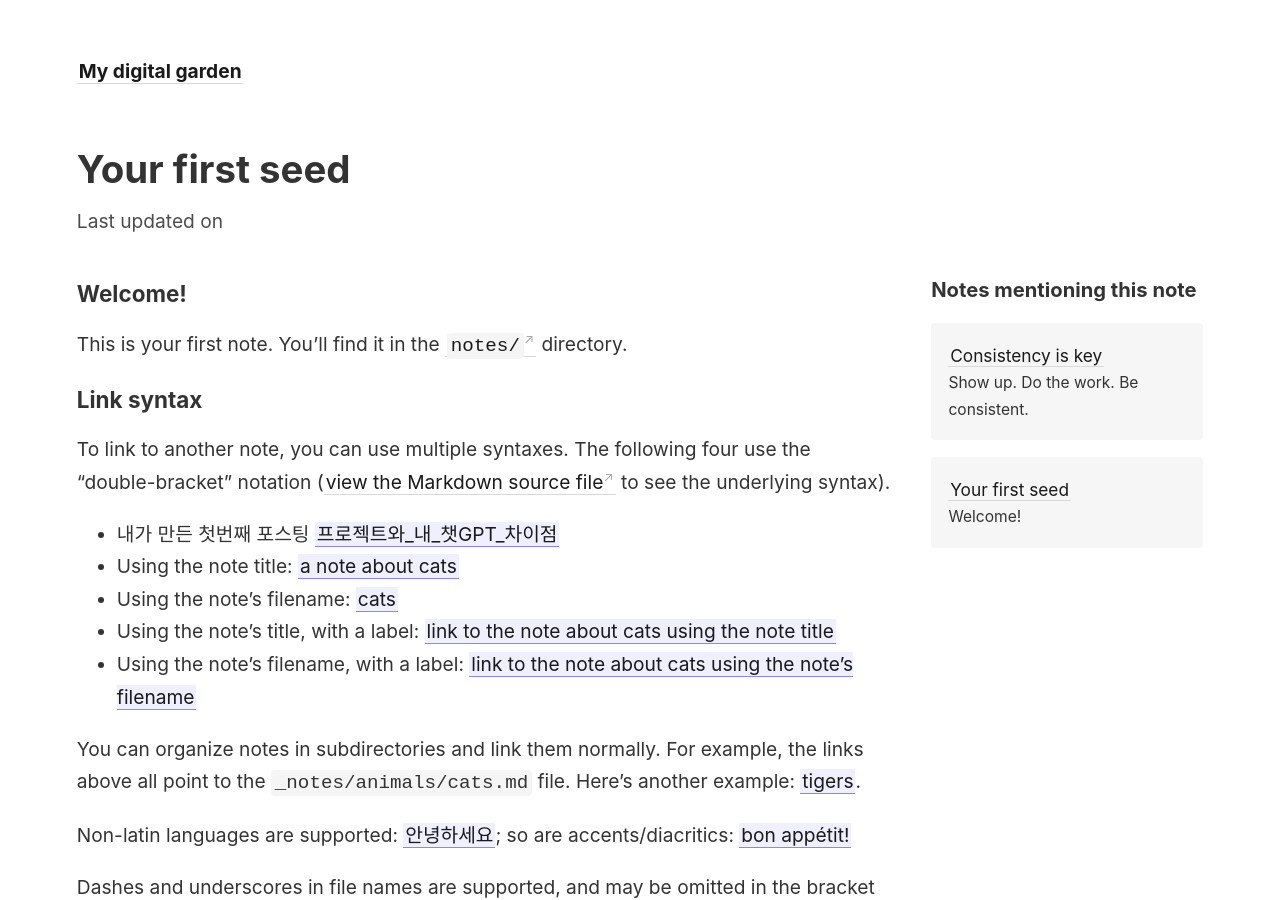
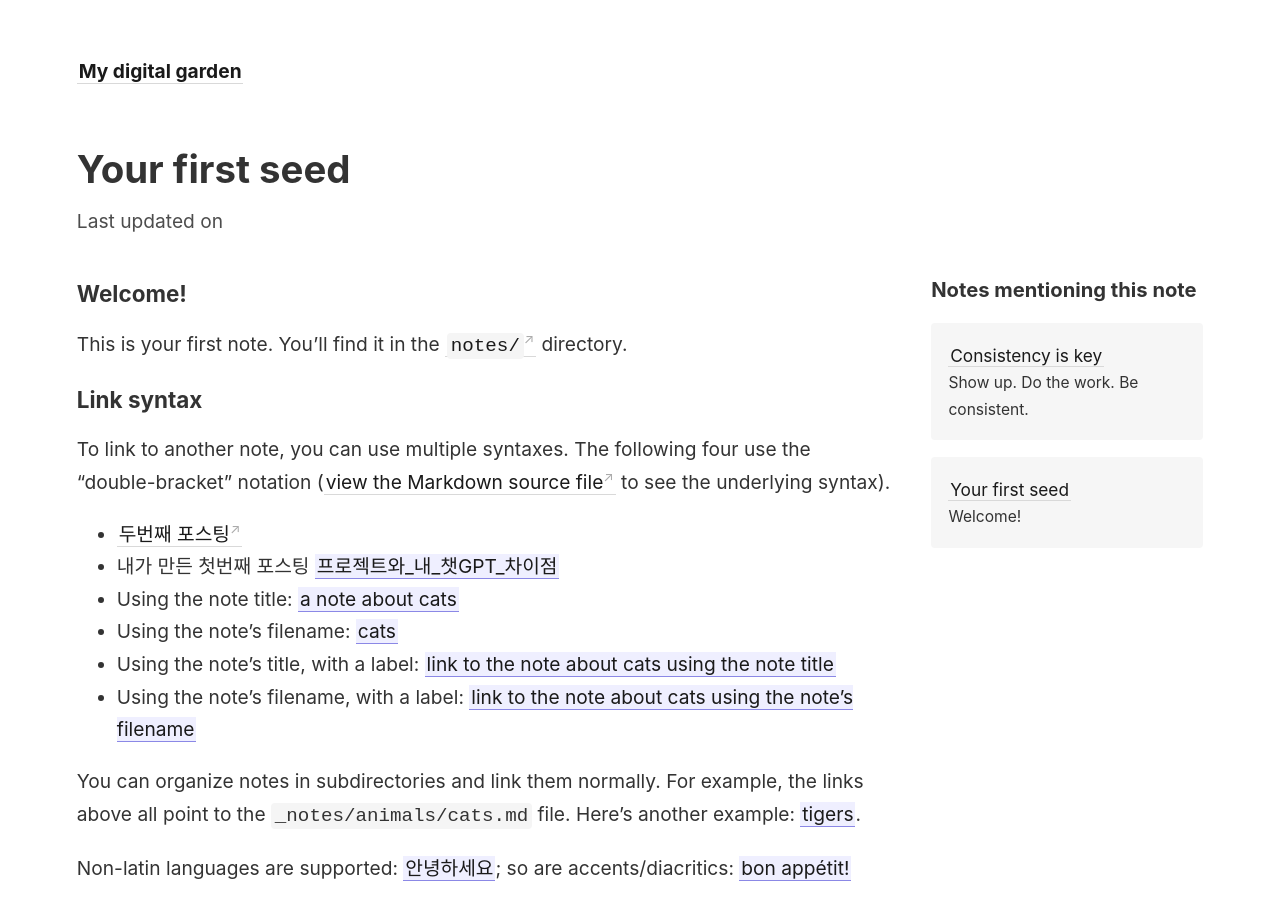
Before and after one commit to thelyver/NodeTopping, a Jekyll site: the page built from _notes/your-first-note.md, in a window 1280 px wide and 900 px high. Built offline with Jekyll 4.4.1, drawn with Linux system fonts in a browser that asks for light colours.

Commit message:
두번째 포스팅

```diff
--- a/_notes/your-first-note.md
+++ b/_notes/your-first-note.md
@@ -10,6 +10,7 @@ This is your first note. You'll find it in the [`notes/`](https://github.com/max
 
 To link to another note, you can use multiple syntaxes. The following four use the "double-bracket" notation ([view the Markdown source file](https://github.com/maximevaillancourt/digital-garden-jekyll-template/blob/master/_notes/your-first-note.md#link-syntax) to see the underlying syntax).
 
+- [두번째 포스팅](<20241223_노드토핑 테스트 01.md>)
 - 내가 만든 첫번째 포스팅 [[프로젝트와_내_챗GPT_차이점]]
 - Using the note title: [[a note about cats]]
 - Using the note's filename: [[cats]]
```
